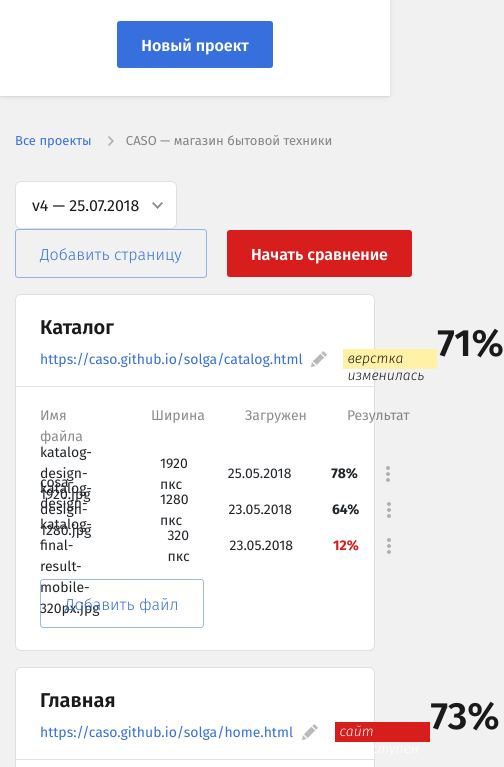
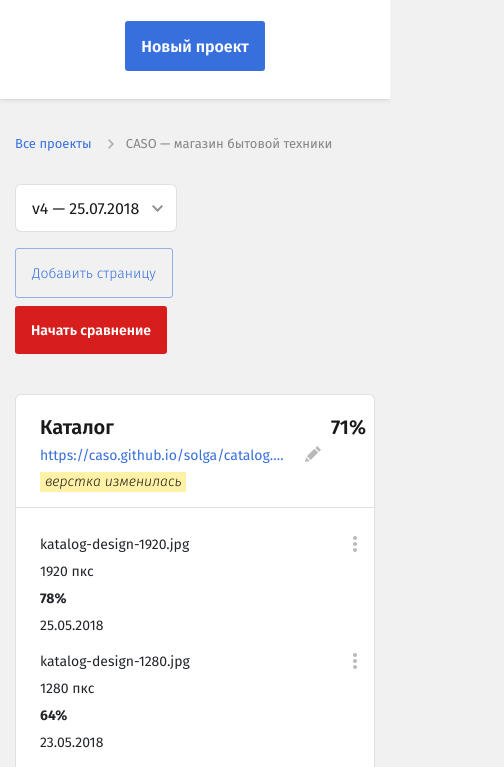
Before and after one commit to hardqode/artQode-front, a website: page project-page.html in a window 390 px wide. Shown: the part 63-830 px from the top of the page, 504 px wide, since content can reach past the window. Drawn offline with nearby package versions, Linux system fonts and the light colour scheme.

Commit message:
project page mobile

```diff
--- a/project-page.html
+++ b/project-page.html
@@ -62,7 +62,8 @@
             </div>
             <button class="btn-icon mobile-search-btn">
                 <svg width="20" height="20" viewBox="0 0 20 20" fill="none" xmlns="http://www.w3.org/2000/svg">
-                    <path d="M20 18.0383L14.7877 12.8675C15.768 11.53 16.3476 9.885 16.3476 8.10833C16.3476 3.6375 12.6809 0 8.17338 0C3.66668 0 0 3.6375 0 8.10833C0 12.58 3.66668 16.2167 8.17338 16.2167C9.88198 16.2167 11.4688 15.6942 12.7826 14.8017L18.0226 20L20 18.0383ZM2.39741 8.10833C2.39741 4.94833 4.98887 2.3775 8.17422 2.3775C11.3596 2.3775 13.951 4.94833 13.951 8.10833C13.951 11.2683 11.3596 13.8392 8.17422 13.8392C4.98803 13.8392 2.39741 11.2683 2.39741 8.10833Z" fill="#1A1A1A"/>
+                    <path d="M20 18.0383L14.7877 12.8675C15.768 11.53 16.3476 9.885 16.3476 8.10833C16.3476 3.6375 12.6809 0 8.17338 0C3.66668 0 0 3.6375 0 8.10833C0 12.58 3.66668 16.2167 8.17338 16.2167C9.88198 16.2167 11.4688 15.6942 12.7826 14.8017L18.0226 20L20 18.0383ZM2.39741 8.10833C2.39741 4.94833 4.98887 2.3775 8.17422 2.3775C11.3596 2.3775 13.951 4.94833 13.951 8.10833C13.951 11.2683 11.3596 13.8392 8.17422 13.8392C4.98803 13.8392 2.39741 11.2683 2.39741 8.10833Z"
+                          fill="#1A1A1A"/>
                 </svg>
             </button>
             <div class="notifications-btn-section popup-container">
@@ -112,7 +113,6 @@
 </header>
 
 
-
 <section class="site-nav">
     <div class="container site-nav--container">
         <a href="index.html" class="site-nav--item">Все проекты</a>
@@ -123,15 +123,15 @@
 <section>
     <div class="container">
         <div class="row mb-3">
-            <div class="col-auto">
+            <div class="col-12 col-lg-auto mb-3">
                 <select class="select2" name="state">
                     <option value="AL">v4 — 25.07.2018</option>
                     <option value="WY">v4 — 25.07.2018</option>
                 </select>
 
             </div>
-            <div class="col-auto ml-auto">
-                <button class="button button-blue-outline mr-3" data-toggle="modal" data-target="#newPageModal">Добавить
+            <div class="col-12 col-lg-auto ml-auto">
+                <button class="button button-blue-outline mr-3 mb-2 mb-lg-0" data-toggle="modal" data-target="#newPageModal">Добавить
                     страницу
                 </button>
                 <div class="modal fade" id="newPageModal" tabindex="-1" role="dialog">
@@ -142,9 +142,13 @@
                                     <div class="col">
                                         <h2>Добавить страницу</h2>
                                         <label for="pageName">Название</label>
-                                        <input type="text" class="custom-input" id="pageName">
+                                        <div class="custom-input">
+                                            <input type="text" class="custom-input" id="pageName">
+                                        </div>
                                         <label for="pageLink">Ссылка на страницу</label>
-                                        <input type="text" class="custom-input" id="pageLink">
+                                        <div class="custom-input">
+                                            <input type="text" id="pageLink">
+                                        </div>
                                         <button class="button button-red">Создать</button>
                                     </div>
                                     <div class="col-auto ml-auto px-0">
@@ -163,8 +167,8 @@
                         </div>
                     </div>
                 </div>
-
-                <button class="button button-red ">Начать сравнение</button>
+                <div class="w-100 d-lg-none"></div>
+                <button class="button button-red mb-4 mb-lg-0">Начать сравнение</button>
             </div>
         </div>
     </div>
@@ -358,7 +362,10 @@
                                                 <div class="row">
                                                     <div class="col">
                                                         <h2 class="fsz-24">Ссылка на страницу</h2>
-                                                        <input type="text" class="custom-input mb-4" id="link-input">
+                                                        <div class="custom-input">
+                                                            <input type="text" class="custom-input mb-4"
+                                                                   id="link-input">
+                                                        </div>
                                                         <button class="button button-red ">Добавить</button>
                                                     </div>
                                                     <div class="col-auto ml-auto px-0">
@@ -496,21 +503,21 @@
 
 </script>
 <script>
-    $('.global-search').on('keydown keyup',function () {
+    $('.global-search').on('keydown keyup', function () {
         var clear = $(this).parent().find('.clear-icon');
-        if($(this).val() !== ''){
+        if ($(this).val() !== '') {
             clear.addClass('show');
-        }else{
+        } else {
             clear.removeClass('show');
         }
     })
-    $('.global-search-container .clear-icon').on('click',function () {
+    $('.global-search-container .clear-icon').on('click', function () {
         $('.global-search').val('');
         $(this).removeClass('show');
     })
 </script>
 <script>
-    $('.mobile-search-btn').on('click',function () {
+    $('.mobile-search-btn').on('click', function () {
         $(this).toggleClass('active');
         $('.mobile-global-search').toggleClass('show');
     })
--- a/scss/_buttons.scss
+++ b/scss/_buttons.scss
@@ -5,6 +5,10 @@ button {
 .button {
   cursor: pointer;
   font-size: 16px;
+  @media(max-width:991px){
+    font-size: 14px;
+    padding: 16px 16px 15px;
+  }
   padding: 15px 24px 13px;
   border-radius: 3px;
   border: 0;
@@ -29,6 +33,9 @@ button {
     color: #3770DD;
     line-height: normal;
     font-size: 16px;
+    @media(max-width:991px){
+      font-size: 14px;
+    }
     border: 1px solid rgba(55, 112, 221, .5);
     transition: all .3s;
     &:hover {
@@ -40,6 +47,9 @@ button {
     font-weight: 600;
     line-height: normal;
     font-size: 16px;
+    @media(max-width:991px){
+      font-size: 14px;
+    }
     color: #FFFFFF;
     transition: all .3s;
     &:hover {
--- a/scss/_popup.scss
+++ b/scss/_popup.scss
@@ -43,6 +43,11 @@
     }
     &.popup-info {
       top: -12px;
+      @media (max-width:991px) {
+        top: -14px;
+        left: 0;
+        right: unset;
+      }
       &:before {
         display: none;
       }
--- a/scss/_project-card.scss
+++ b/scss/_project-card.scss
@@ -3,10 +3,16 @@
   border: 1px solid rgba(0, 0, 0, 0.12);
   border-radius: 6px;
   padding: 0 24px 22px;
+  @media(max-width: 991px) {
+    padding-right: 8px;
+  }
   margin-bottom: 16px;
   .project-card--header {
     display: flex;
     align-items: center;
+    @media(max-width: 991px) {
+      align-items: flex-start;
+    }
     padding-top: 20px;
     padding-bottom: 15px;
     .project-card-description {
@@ -19,13 +25,23 @@
       }
       .project-card-status {
         display: flex;
-        width: auto;
+        //width: 85%;
         align-items: center;
+        flex-wrap: wrap;
+        @media(max-width: 991px) {
+          position: relative;
+          width: 85%;
+        }
         .project-link {
           line-height: normal;
           font-size: 14px;
           color: #3770DD;
-
+          @media (max-width: 991px) {
+            max-width: 100%;
+            text-overflow: ellipsis;
+            overflow: hidden;
+            margin-bottom: 8px;
+          }
         }
         .enter-link {
           font-weight: normal;
@@ -33,10 +49,10 @@
           font-size: 14px;
           color: #1A1A1A;
           opacity: 0.5;
-          img{
+          img {
             margin-left: 12px;
           }
-          &:hover{
+          &:hover {
             text-decoration: none;
             opacity: 1;
           }
@@ -44,6 +60,14 @@
         .edit-btn {
           width: 24px;
           height: 24px;
+          @media(max-width: 991px) {
+            width: 20px;
+            height: 20px;
+            position: absolute;
+            right: -36px;
+            top: -3px;
+            margin: 0;
+          }
           padding: 0;
           margin-left: 8px;
           margin-right: 16px;
@@ -74,28 +98,57 @@
       line-height: normal;
       font-size: 38px;
       color: #1A1A1A;
+      @media(max-width: 991px) {
+        font-size: 20px;
+      }
     }
   }
   .project-card--body {
     border-top: 1px solid rgba(0, 0, 0, .12);
     padding-top: 18px;
     width: calc(100% + 48px);
+    @media(max-width: 991px) {
+      width: calc(100% + 32px);
+    }
     margin-left: -24px;
     .body-item {
       margin-left: 20px;
       margin-right: 20px;
       font-size: 14px;
+      @media(max-width: 991px) {
+        line-height: 17px;
+        margin-bottom: 10px;
+      }
       &.name {
         width: 344px;
         margin-right: 48px;
         margin-left: 0;
+        @media(max-width: 991px) {
+          width: 100%;
+          text-align: left;
+          margin-right: 16px;
+
+        }
       }
       &.width {
         width: 55px;
+        @media(max-width: 991px) {
+          width: 100%;
+          text-align: left;
+          margin-left: 0;
+
+        }
       }
       &.date {
         width: 64px;
         text-align: center;
+        @media(max-width: 991px) {
+          width: 100%;
+          text-align: left;
+          margin-left: 0;
+          order: 1;
+          margin-bottom: 0;
+        }
       }
     }
     .project-card--body--header {
@@ -105,12 +158,20 @@
       padding-bottom: 8px;
       color: rgba(26, 26, 26, .5);
       display: flex;
+      @media(max-width: 991px) {
+        display: none;
+      }
     }
     .project-card--body--item {
       width: 100%;
       height: 36px;
+      @media(max-width: 991px) {
+        height: auto;
+        position: relative;
+      }
       padding: 10px 8px 9px 24px;
       display: flex;
+      flex-wrap: wrap;
       align-items: center;
       cursor: pointer;
       &:hover {
@@ -122,11 +183,26 @@
       .body-item {
         &.result {
           font-weight: bold;
+          @media(max-width: 991px) {
+            width: 100%;
+            text-align: left;
+            margin-left: 0;
+
+          }
           &.bad {
             color: #D81D1D;
           }
         }
       }
+      .popup-container {
+        @media(max-width: 991px) {
+
+          position: absolute;
+          right: 17px;
+          top: 10px;
+        }
+      }
+
     }
   }
 }
```
Also changed, not shown: css/build.css.
